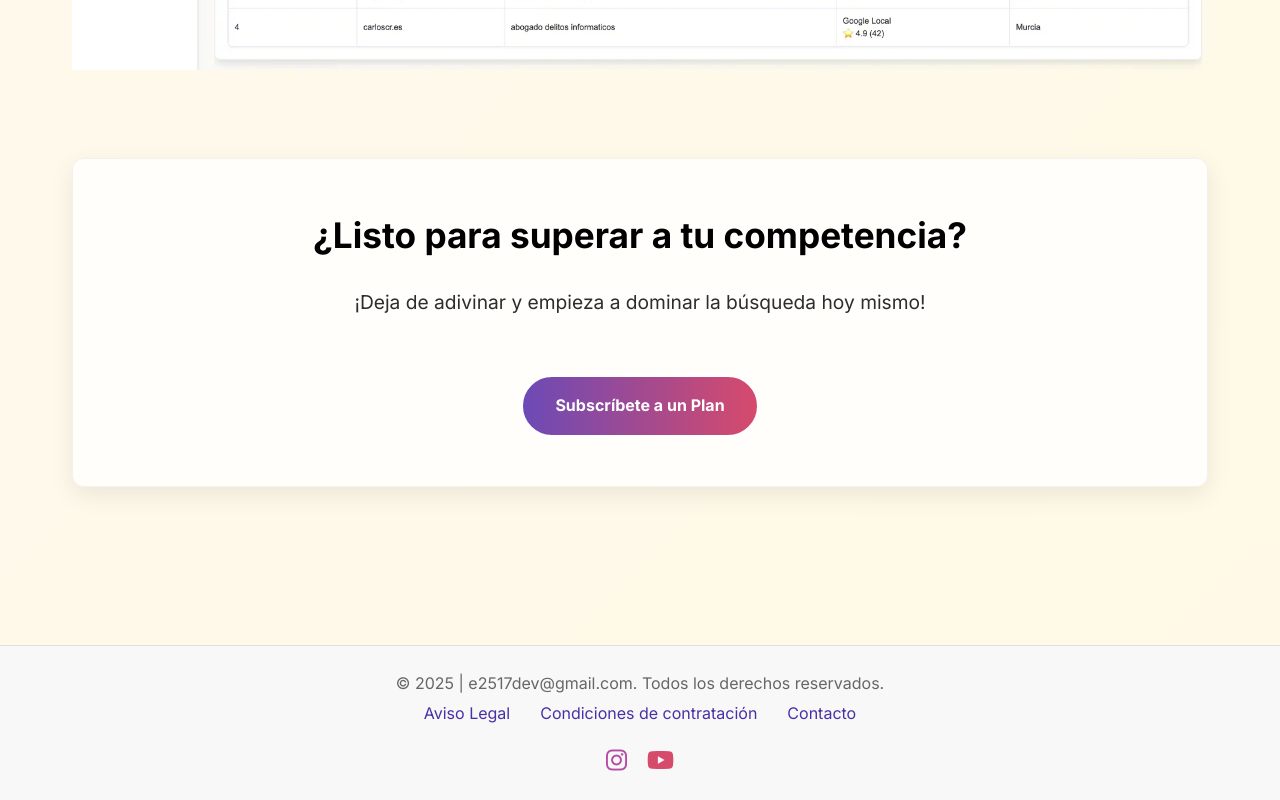
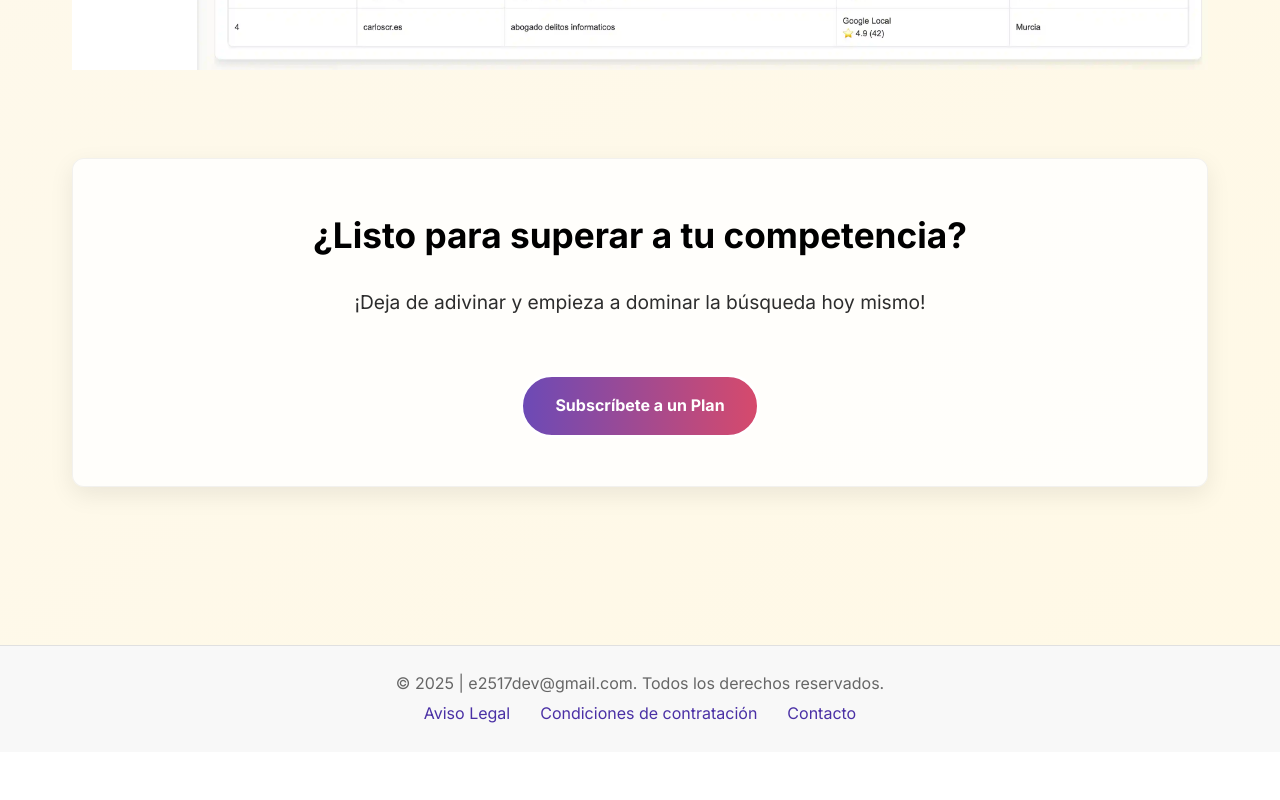
Before and after one commit to E2517/RANKU-SEO-NEXTJS-VERCEL, a Next.js app: page / in a window 1280 px wide. Shown: the part 8369-9169 px from the top of the page. After the commit the page ends 9121 px from the top, so only its background shows below. Built offline with nearby package versions, Linux system fonts and the light colour scheme; no server answers; the database is empty.

Commit message:
remove youtube

```diff
--- a/src/components/layout/Footer.tsx
+++ b/src/components/layout/Footer.tsx
@@ -25,24 +25,6 @@ export default function Footer() {
           Contacto
         </Link>
       </p>
-      <div style={{ marginTop: '15px' }}>
-        <a
-          href="https://www.instagram.com/codecryptoaiguru"
-          target="_blank"
-          rel="noopener noreferrer"
-          style={{ margin: '0 10px', color: '#b64aa4', fontSize: '1.5rem' }}
-        >
-          <i className="fab fa-instagram"></i>
-        </a>
-        <a
-          href="https://www.youtube.com/@e2517dev"
-          target="_blank"
-          rel="noopener noreferrer"
-          style={{ margin: '0 10px', color: '#d64a6c', fontSize: '1.5rem' }}
-        >
-          <i className="fab fa-youtube"></i>
-        </a>
-      </div>
     </footer>
   );
 }
```
